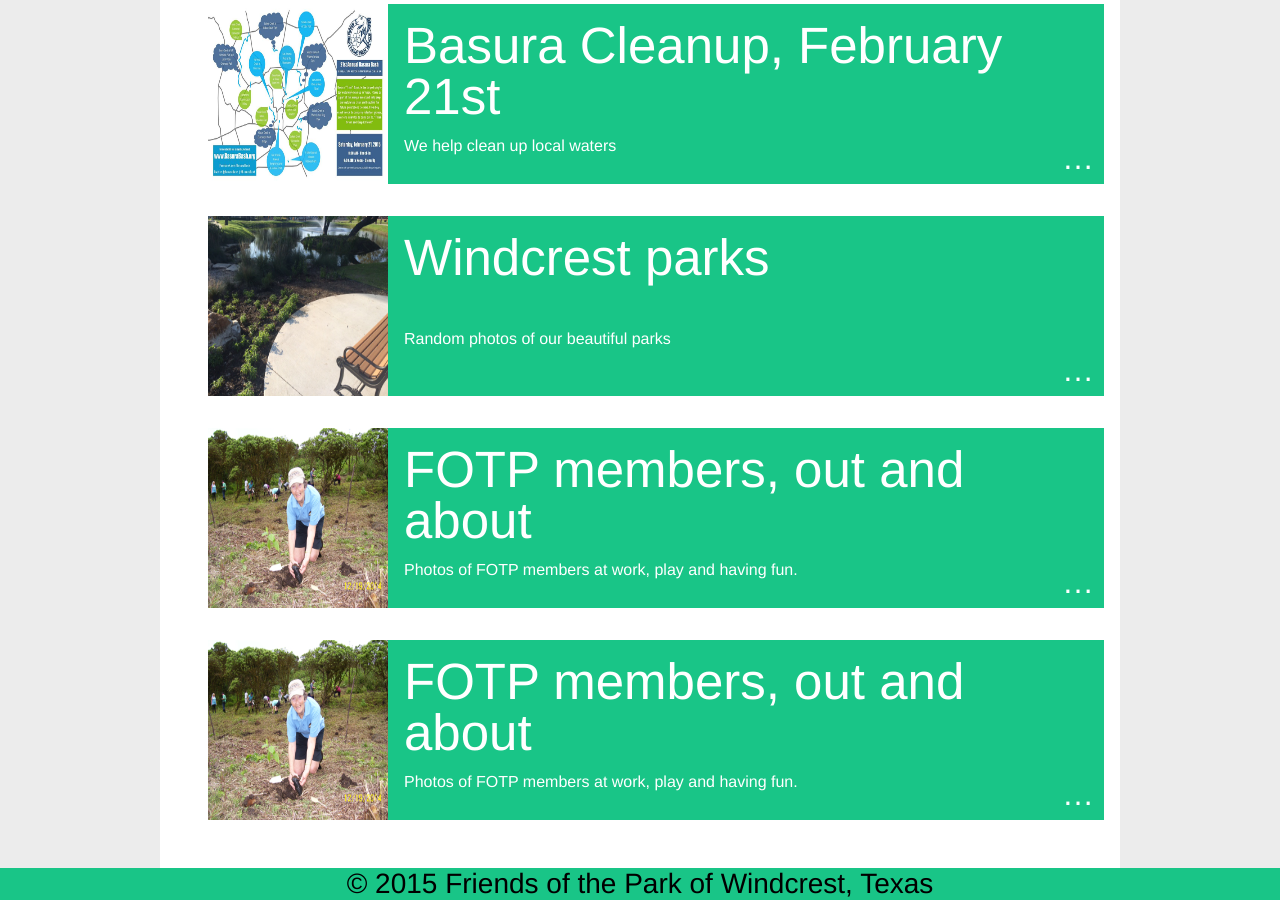
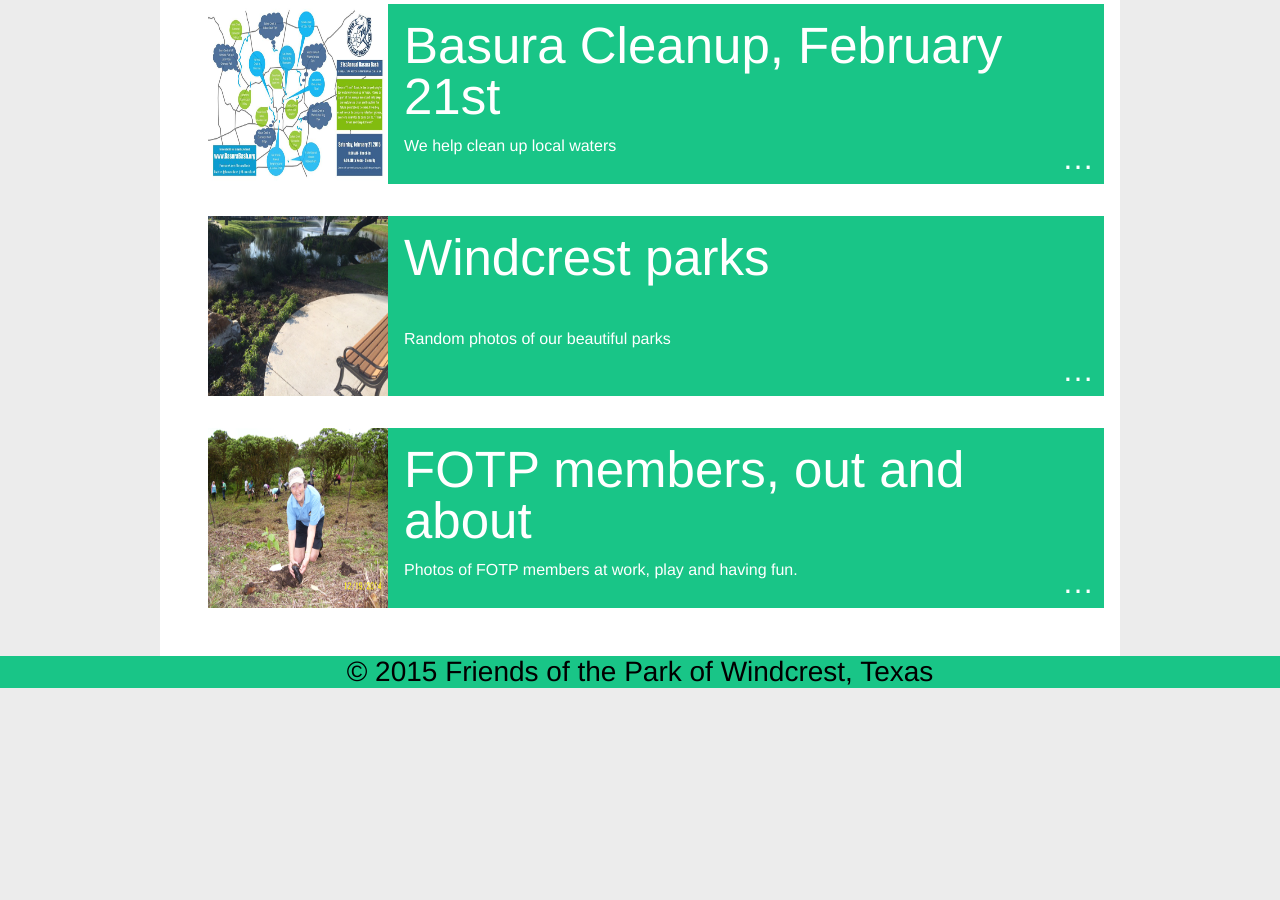
Before and after one commit to friendsoftheparkofwindcresttexas/friendsoftheparkofwindcresttexas.github.io, a Jekyll site: the page built from news.md, in a window 1280 px wide and 900 px high, scrolled down 835 px. Built offline with Jekyll 4.4.1, drawn with Linux system fonts in a browser that asks for light colours; nearby versions of some CDN libraries; after the commit the page ends 1523 px from its top, so only the background shows below that.

Commit message:
two or three errors to correct

```diff
--- a/_posts/2014-10-25-news-1.md
+++ /dev/null
@@ -1,15 +0,0 @@
----
-layout: post
-title: "FOTP members, out and about"
-categories: news
-excerpt: Photos of FOTP members at work, play and having fun.
-image: /images/FOTP members out and about/Peg Gorton planting tree, Galapagos Island, Dec 2014, with cruise mates and employees.JPG
----
-
-### FOTP Members improving the world.
-
-Here's where we see Windcrest FOTP members at work and play and having fun.
-
-![Peg Gorton, Galapagos, 2014](/images/FOTP members out and about/Peg Gorton planting tree, Galapagos Island, Dec 2014, with cruise mates and employees.JPG
-
-Above: Peg Gorton at Galapagos Islands National Park (Ecuador), December 2014, with horticulturists, cruise mates and crew, striving to repopulate Scalesia, an indigenous tree species, after removal of introduced species.
--- a/_posts/2014-10-25-news-outandabout.md
+++ b/_posts/2014-10-25-news-outandabout.md
@@ -5,3 +5,11 @@
 excerpt: Photos of FOTP members at work, play and having fun.
 image: /images/FOTP members out and about/Peg Gorton planting tree, Galapagos Island, Dec 2014, with cruise mates and employees.JPG
 ---
+
+### FOTP Members improving the world.
+
+Here's where we see Windcrest FOTP members at work and play and having fun.
+
+![Peg Gorton, Galapagos, 2014](/images/FOTP members out and about/Peg Gorton planting tree, Galapagos Island, Dec 2014, with cruise mates and employees.JPG)
+
+Above: Peg Gorton at Galapagos Islands National Park (Ecuador), December 2014, with horticulturists, cruise mates and crew, striving to repopulate Scalesia, an indigenous tree species, after removal of introduced species.
```
